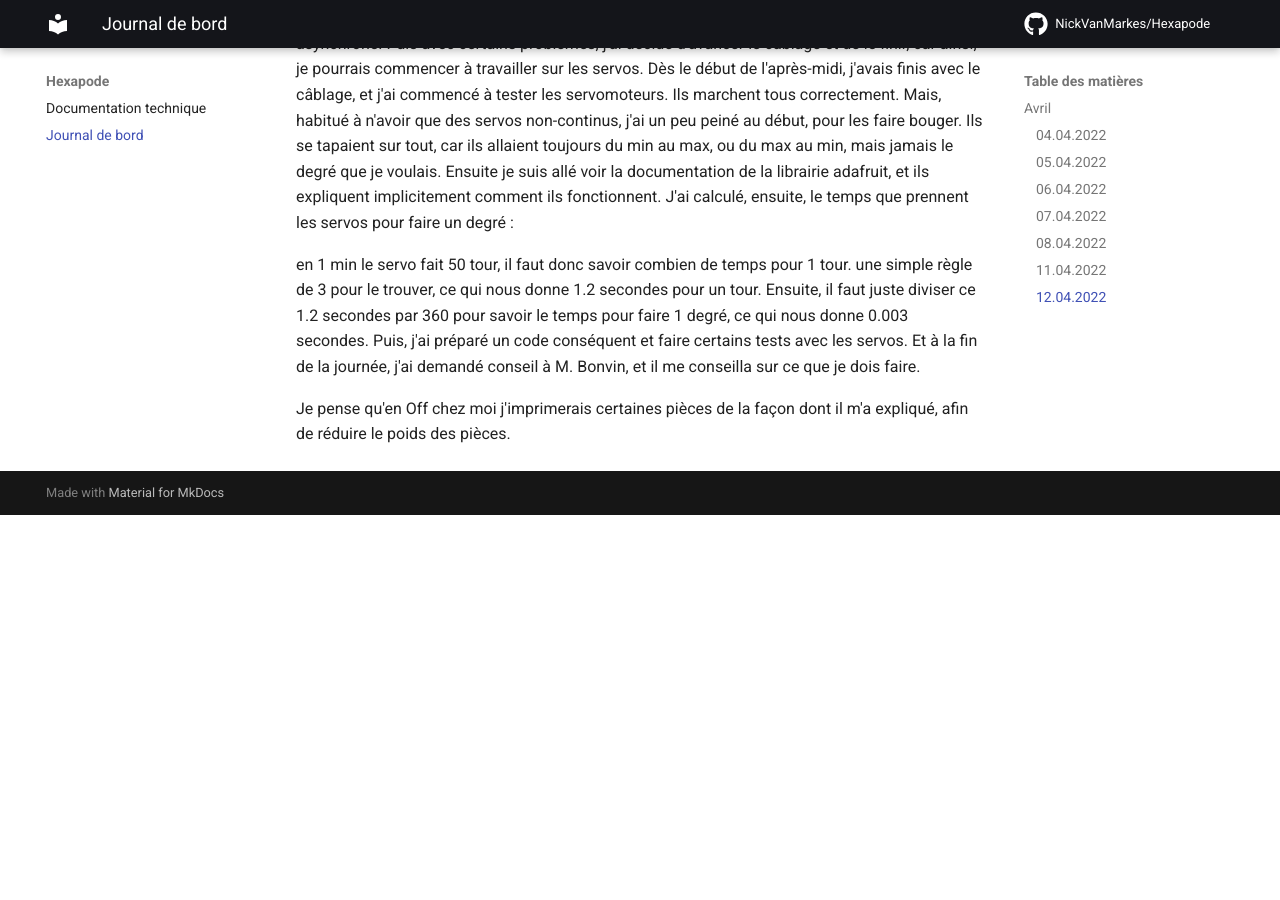
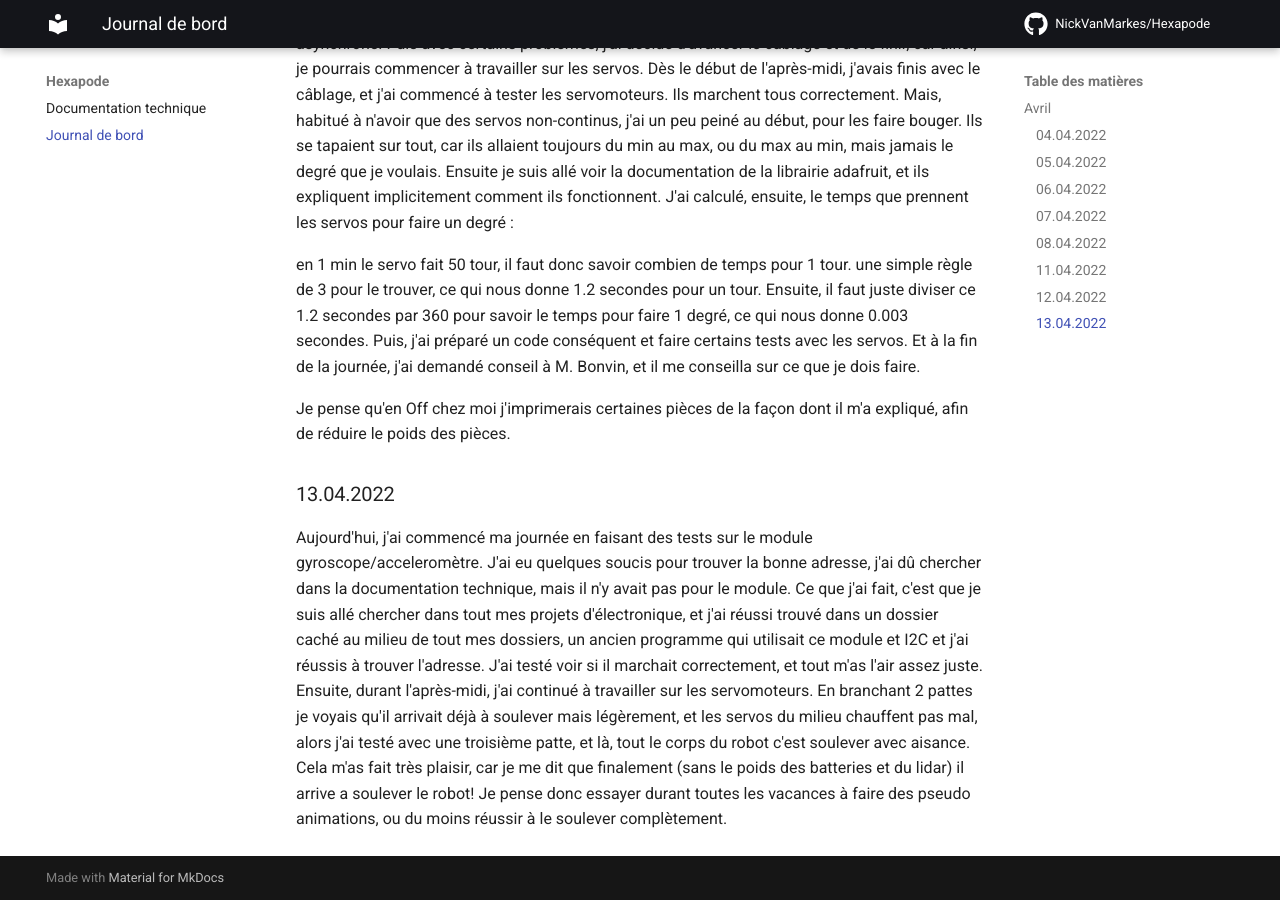
Before and after one commit to NickVanMarkes/Hexapode, an MkDocs documentation site: the page built from docs/JDB.md, in a window 1280 px wide and 900 px high, scrolled down 3079 px. Built offline with MkDocs 1.6.1 and Material for MkDocs 9.7.7, drawn with Linux system fonts in a browser that asks for light colours; comment, search, counter and statistics services are not loaded; before the commit the page ends 3594 px from its top, so only the background shows below that.

Commit message:
Docs: Update logbook

```diff
--- a/docs/JDB.md
+++ b/docs/JDB.md
@@ -43,3 +43,7 @@ Aujourd'hui, j'ai commencé la journée et continuant de transformer ma classe L
 en 1 min le servo fait 50 tour, il faut donc savoir combien de temps pour 1 tour. une simple règle de 3 pour le trouver, ce qui nous donne 1.2 secondes pour un tour. Ensuite, il faut juste diviser ce 1.2 secondes par 360 pour savoir le temps pour faire 1 degré, ce qui nous donne 0.003 secondes. Puis, j'ai préparé un code conséquent et faire certains tests avec les servos. Et à la fin de la journée, j'ai demandé conseil à M. Bonvin, et il me conseilla sur ce que je dois faire.
 
 Je pense qu'en Off chez moi j'imprimerais certaines pièces de la façon dont il m'a expliqué, afin de réduire le poids des pièces.
+
+### 13.04.2022
+
+Aujourd'hui, j'ai commencé ma journée en faisant des tests sur le module gyroscope/acceleromètre. J'ai eu quelques soucis pour trouver la bonne adresse, j'ai dû chercher dans la documentation technique, mais il n'y avait pas pour le module. Ce que j'ai fait, c'est que je suis allé chercher dans tout mes projets d'électronique, et j'ai réussi trouvé dans un dossier caché au milieu de tout mes dossiers, un ancien programme qui utilisait ce module et I2C et j'ai réussis à trouver l'adresse. J'ai testé voir si il marchait correctement, et tout m'as l'air assez juste. Ensuite, durant l'après-midi, j'ai continué à travailler sur les servomoteurs. En branchant 2 pattes je voyais qu'il arrivait déjà à soulever mais légèrement, et les servos du milieu chauffent pas mal, alors j'ai testé avec une troisième patte, et là, tout le corps du robot c'est soulever avec aisance. Cela m'as fait très plaisir, car je me dit que finalement (sans le poids des batteries et du lidar) il arrive a soulever le robot! Je pense donc essayer durant toutes les vacances à faire des pseudo animations, ou du moins réussir à le soulever complètement.
```
